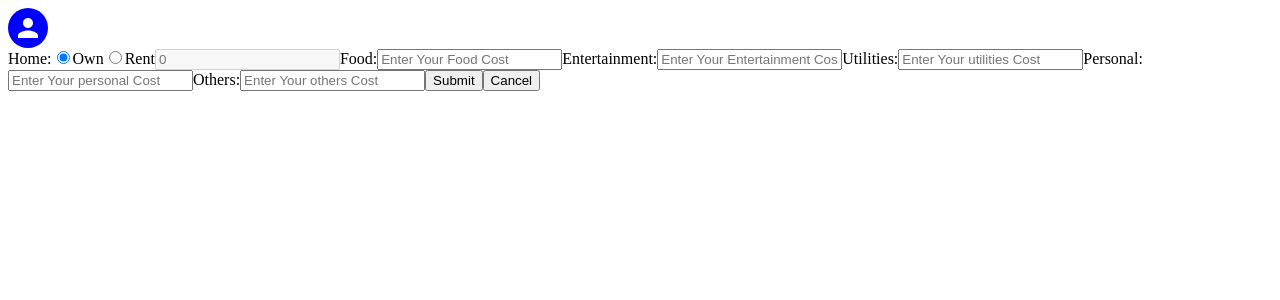
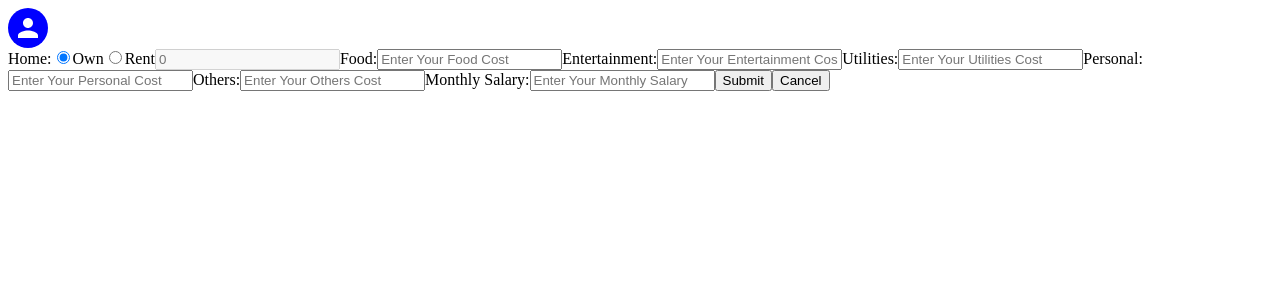
Before and after one commit to Ruhul-Mirza/finance_client, a React (Create React App) app: page /expense in a window 1280 px wide. Shown: the top 300 px of the page. Built offline with nearby package versions, Linux system fonts and the light colour scheme; no server answers; sample sign-in values are in the browser's storage.

Commit message:
savings remaining

```diff
--- a/package.json
+++ b/package.json
@@ -19,7 +19,8 @@
     "react-router-dom": "^6.27.0",
     "react-scripts": "5.0.1",
     "styled-components": "^6.1.13",
-    "web-vitals": "^2.1.4"
+    "web-vitals": "^2.1.4",
+    "zod": "^3.23.8"
   },
   "scripts": {
     "start": "react-scripts start",
--- a/src/components/js/Expense.js
+++ b/src/components/js/Expense.js
@@ -1,27 +1,56 @@
 import React, { useState } from "react";
+import { z } from "zod";
+
+// Define the validation schema
+const expenseSchema = z.object({
+  home:z.enum(["own","rent"]),
+  rentAmount: z.string().trim().min(1).regex(/^[0-9]+(\.[0-9]+)?$/,{
+    message: "Rent amount is required and must be a valid number.",
+  }),
+  foodAmount: z.string().trim().min(1).regex(/^[0-9]+(\.[0-9]+)?$/,{
+    message: "Food amount is required and must be a valid number.",
+  }),
+  entertainmentAmount: z.string().trim().min(1).regex(/^[0-9]+(\.[0-9]+)?$/,{
+    message: "Entertainment cost is required and must be a valid number.",
+  }),
+  utilitiesAmount: z.string().trim().min(1).regex(/^[0-9]+(\.[0-9]+)?$/,{
+    message: "Utilities cost is required and must be a valid number.",
+  }),
+  personalAmount: z.string().trim().min(1).regex(/^[0-9]+(\.[0-9]+)?$/,{
+     message: "Personal cost is required and must be a valid number.",
+  }),
+  othersAmount: z.string().trim().min(1).regex(/^[0-9]+(\.[0-9]+)?$/,{
+    message: "Others cost is required and must be a valid number.",
+  }),
+  monthlyAmount: z.string().trim().min(1).regex(/^[0-9]+(\.[0-9]+)?$/,{
+    message: "Monthly Salary is required and must be a valid number.",
+  })
+})
 
 const Expense = () => {
   const [inputVal, setInputValue] = useState({
-    home: "",
+    home: "own",
     rentAmount: "",
     foodAmount: "",
     entertainmentAmount: "",
     utilitiesAmount: "",
     personalAmount: "",
     othersAmount: "",
+    monthlyAmount: "",
   });
+
   const [selectRadio, setSelectRadio] = useState("own");
+  const [errors, setErrors] = useState({});
 
   const setVal = (e) => {
     const { name, value } = e.target;
 
     if (name === "home") {
       setSelectRadio(value);
-
       setInputValue((prev) => ({
         ...prev,
         home: value,
-        rentAmount: value === "own" ? "" : prev.rentAmount,
+        rentAmount: value === "own" ? "0" : prev.rentAmount,
       }));
     } else {
       setInputValue((prev) => ({
@@ -31,8 +60,30 @@ const Expense = () => {
     }
   };
 
+    const validateInputs = () => {
+      try {
+        // Parse and validate the inputs against the schema
+        expenseSchema.parse(inputVal);
+        setErrors({});
+        return true;
+      } catch (error) {
+        // If validation fails, gather the errors
+        const fieldErrors = {};
+        error.errors.forEach((err) => {
+          fieldErrors[err.path[0]] = err.message;
+        });
+        setErrors(fieldErrors);
+        return false;
+      }
+    };
+
   const addExpense = async (e) => {
     e.preventDefault();
+
+
+
+    if (!validateInputs()) return;
+
     const {
       home,
       rentAmount,
@@ -41,30 +92,31 @@ const Expense = () => {
       utilitiesAmount,
       personalAmount,
       othersAmount,
+      monthlyAmount,
     } = inputVal;
 
-    if (home === "rent" && rentAmount.trim() === "") {
-      return alert("Please enter your rent.");
-    } else if (foodAmount.trim() === "") {
-      return alert("Please enter your food cost.");
-    } else if (entertainmentAmount.trim() === "") {
-      return alert("Please enter your entertainment cost.");
-    } else if (utilitiesAmount.trim() === "") {
-      return alert("Please enter your utilities cost.");
-    } else if (personalAmount.trim() === "") {
-      return alert("Please enter your personal cost.");
-    } else if (othersAmount.trim() === "") {
-      return alert("Please enter your others cost.");
+    const total =
+    (home === "rent" ? parseFloat(rentAmount) || 0 : 0) +
+    (parseFloat(foodAmount) || 0) +
+    (parseFloat(entertainmentAmount) || 0) +
+    (parseFloat(utilitiesAmount) || 0) +
+    (parseFloat(personalAmount) || 0) +
+    (parseFloat(othersAmount) || 0);
+
+// Check if total expenses exceed monthly salary
+if (total > (parseFloat(monthlyAmount) || 0)) {
+    alert("Your total expenses exceed your monthly salary.");
+    return;
   }
+    const savingAmount = parseFloat(monthlyAmount) - total
 
-    const token = localStorage.getItem("userdatatoken")
-    console.log(token)
+    const token = localStorage.getItem("userdatatoken");
     try {
       const response = await fetch("http://localhost:6999/expense", {
         method: "POST",
         headers: {
           "Content-Type": "application/json",
-          "Authenticate": `Bearer ${token}`
+          "Authenticate": `Bearer ${token}`,
         },
         body: JSON.stringify({
           home,
@@ -74,31 +126,36 @@ const Expense = () => {
           utilitiesAmount,
           personalAmount,
           othersAmount,
-          token
+          monthlyAmount,
+          savingAmount
         }),
       });
 
-      const data = await response.json();
+      if (!response.ok) {
+        throw new Error("Error saving expense");
+      }
 
-      if (!response.ok) {
-        throw new Error(data.message || "Error saving expense");
-      }
-      setInputValue({...inputVal, home:"own",rentAmount:"",
-        foodAmount:"",
-        entertainmentAmount:"",
-        utilitiesAmount:"",
-        personalAmount:"",
-        othersAmount:"",})
+      // Reset inputs after successful submission
+      setInputValue({
+        home: "own",
+        rentAmount: "",
+        foodAmount: "",
+        entertainmentAmount: "",
+        utilitiesAmount: "",
+        personalAmount: "",
+        othersAmount: "",
+        monthlyAmount: "",
+      });
       setSelectRadio("own");
       alert("Expense saved successfully!");
     } catch (error) {
       alert(error.message);
     }
   };
+
   return (
-    <>
     <form>
-        {/* home */}
+      {/* Home Input */}
       <label htmlFor="home">Home:</label>
       <input
         type="radio"
@@ -126,63 +183,93 @@ const Expense = () => {
         disabled={selectRadio === "own"}
         value={inputVal.rentAmount}
         onChange={setVal}
+        style={{ border: errors.rentAmount ? "1px solid red" : "" }}
       />
-        {/* food */}
+      {errors.rentAmount && <p style={{ color: 'red' }}>{errors.rentAmount}</p>}
+
+      {/* Food Amount Input */}
       <label htmlFor="foodAmount">Food:</label>
       <input
         id="foodAmount"
         type="text"
-          onChange={setVal}
         name="foodAmount"
         value={inputVal.foodAmount}
+        onChange={setVal}
         placeholder="Enter Your Food Cost"
+        style={{ border: errors.foodAmount ? "1px solid red" : "" }}
       />
-        {/* entertainment */}
+      {errors.foodAmount && <p style={{ color: 'red' }}>{errors.foodAmount}</p>}
+
+      {/* Entertainment Amount Input */}
       <label htmlFor="entertainmentAmount">Entertainment:</label>
       <input
         id="entertainmentAmount"
         type="text"
         name="entertainmentAmount"
+        value={inputVal.entertainmentAmount}
         onChange={setVal}
-          value={inputVal.entertainmentAmount}
         placeholder="Enter Your Entertainment Cost"
+        style={{ border: errors.entertainmentAmount ? "1px solid red" : "" }}
       />
-        {/* utilities */}
+      {errors.entertainmentAmount && <p style={{ color: 'red' }}>{errors.entertainmentAmount}</p>}
+
+      {/* Utilities Amount Input */}
       <label htmlFor="utilitiesAmount">Utilities:</label>
       <input
         id="utilitiesAmount"
         type="text"
         name="utilitiesAmount"
+        value={inputVal.utilitiesAmount}
         onChange={setVal}
-          value={inputVal.utilitiesAmount}
-          placeholder="Enter Your utilities Cost"
+        placeholder="Enter Your Utilities Cost"
+        style={{ border: errors.utilitiesAmount ? "1px solid red" : "" }}
       />
-        {/* personal */}
+      {errors.utilitiesAmount && <p style={{ color: 'red' }}>{errors.utilitiesAmount}</p>}
+
+      {/* Personal Amount Input */}
       <label htmlFor="personalAmount">Personal:</label>
       <input
         id="personalAmount"
         type="text"
         name="personalAmount"
+        value={inputVal.personalAmount}
         onChange={setVal}
-          value={inputVal.personalAmount}
-          placeholder="Enter Your personal Cost"
+        placeholder="Enter Your Personal Cost"
+        style={{ border: errors.personalAmount ? "1px solid red" : "" }}
       />
-        {/* other */}
+      {errors.personalAmount && <p style={{ color: 'red' }}>{errors.personalAmount}</p>}
+
+      {/* Others Amount Input */}
       <label htmlFor="othersAmount">Others:</label>
       <input
         id="othersAmount"
         type="text"
         name="othersAmount"
+        value={inputVal.othersAmount}
         onChange={setVal}
-          value={inputVal.othersAmount}
-          placeholder="Enter Your others Cost"
+        placeholder="Enter Your Others Cost"
+        style={{ border: errors.othersAmount ? "1px solid red" : "" }}
       />
+      {errors.othersAmount && <p style={{ color: 'red' }}>{errors.othersAmount}</p>}
+
+      {/* Monthly Salary Input */}
+      <label htmlFor="monthlyAmount">Monthly Salary:</label>
+      <input
+        id="monthlyAmount"
+        type="text"
+        name="monthlyAmount"
+        value={inputVal.monthlyAmount}
+        onChange={setVal}
+        placeholder="Enter Your Monthly Salary"
+        style={{ border: errors.monthlyAmount ? "1px solid red" : "" }}
+      />
+      {errors.monthlyAmount && <p style={{ color: 'red' }}>{errors.monthlyAmount}</p>}
+
       <button type="button" onClick={addExpense}>
         Submit
       </button>
       <button type="button">Cancel</button>
     </form>
-    </>
   );
 };
 
```
Also changed, not shown: 1 other file (tests, documents, lock files or other folders). Lines whose indentation alone changed are shown as unchanged.
